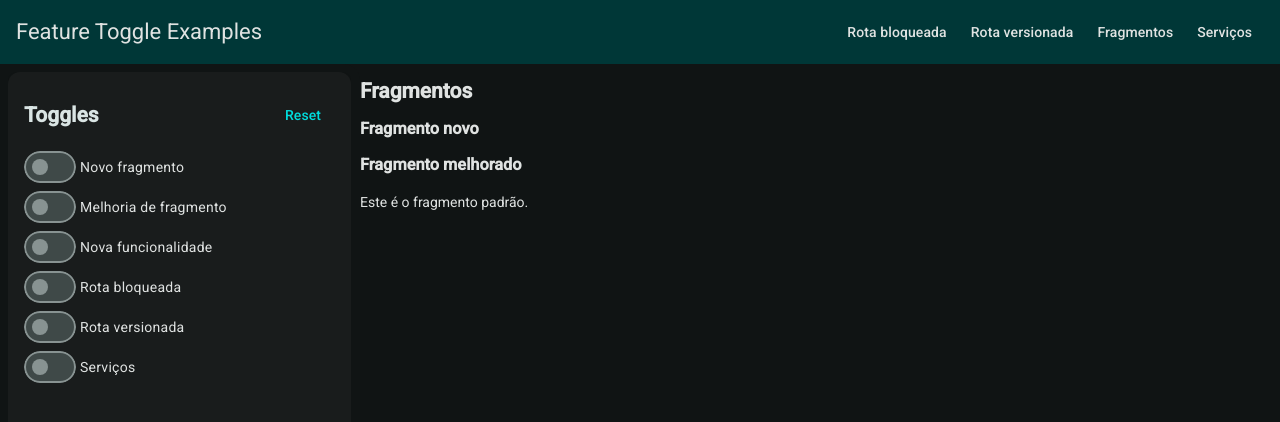
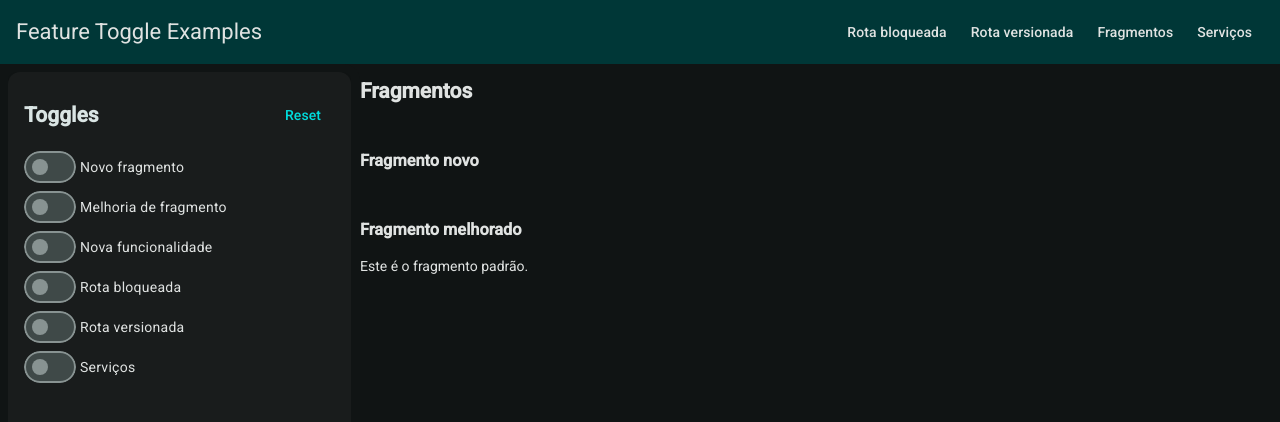
Before and after one commit to brunohonda/feature-toogle-example, an Angular app: page /fragments in a window 1280 px wide. Shown: the top 422 px of the page. Built offline with nearby package versions, Linux system fonts and the light colour scheme.

Commit message:
feat: update route pages with proper headings and add styling for partial toggles

```diff
--- a/src/app/pages/new-feature/new-feature.html
+++ b/src/app/pages/new-feature/new-feature.html
@@ -1 +1 @@
-<p>new-feature works!</p>
+<h2>Nova funcionalidade</h2>
--- a/src/app/pages/partial-toogle/partial-toogle.html
+++ b/src/app/pages/partial-toogle/partial-toogle.html
@@ -1,15 +1,16 @@
 <h2>Fragmentos</h2>
 
+<section>
   <h3>Fragmento novo</h3>
-
   @if (isFragmentNewEnabled()) {
     <p>Este é um novo fragmento habilitado pela feature toggle "Novo fragmento".</p>
   }
-
+</section>
+<section>
   <h3>Fragmento melhorado</h3>
-
   @if (isFragmentImprovementEnabled()) {
     <p>Este é um fragmento melhorado habilitado pela feature toggle "Melhoria de fragmento".</p>
   } @else {
     <p>Este é o fragmento padrão.</p>
   }
+</section>
--- a/src/app/pages/partial-toogle/partial-toogle.scss
+++ b/src/app/pages/partial-toogle/partial-toogle.scss
@@ -0,0 +1,5 @@
+:host {
+  display: flex;
+  flex-direction: column;
+  row-gap: 16px;
+}
--- a/src/app/pages/route-guard-block/route-guard-block.html
+++ b/src/app/pages/route-guard-block/route-guard-block.html
@@ -1 +1 @@
-<p>route-guard-block works!</p>
+<h2>Rota bloqueada</h2>
--- a/src/app/pages/route-version-1/route-version-1.html
+++ b/src/app/pages/route-version-1/route-version-1.html
@@ -1 +1 @@
-<p>route-version-1 works!</p>
+<h2>Rota versionada V1</h2>
--- a/src/app/pages/route-version-2/route-version-2.html
+++ b/src/app/pages/route-version-2/route-version-2.html
@@ -1 +1 @@
-<p>route-version-2 works!</p>
+<h2>Rota versionada V2</h2>
```
Lines whose indentation alone changed are shown as unchanged.
